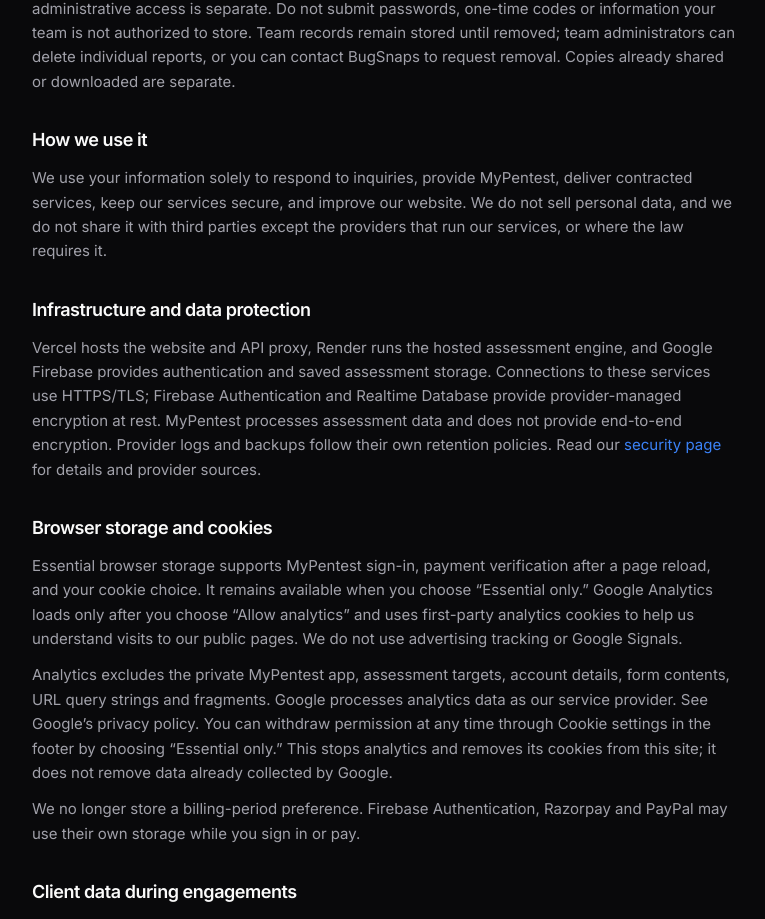
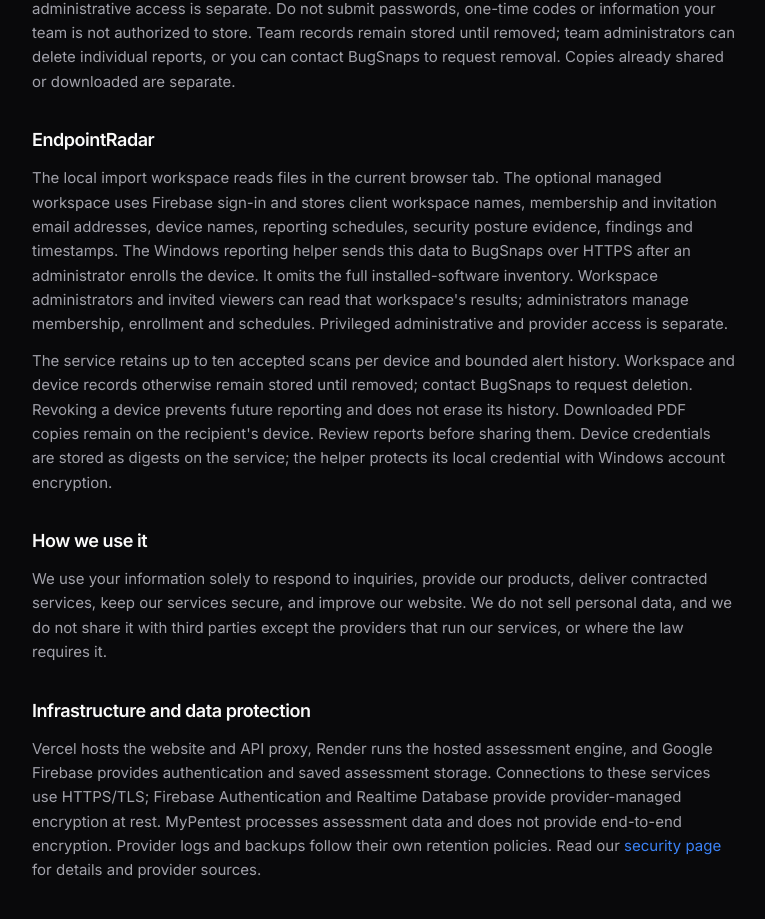
Before and after one commit to 4ryanwaliaa/BugSnaps, a Next.js app: page /privacy in a window 1280 px wide. Shown: the part 1799-2718 px from the top of the page, without its empty margins (256-1021 px from the left). Built offline with nearby package versions, Linux system fonts and the light colour scheme; no server answers.

Commit message:
Prepare managed deployment and preserve existing site updates

```diff
--- a/app/endpointradar/managed/page.tsx
+++ b/app/endpointradar/managed/page.tsx
@@ -2,4 +2,8 @@ import type { Metadata } from "next";
 import ManagedWorkspace from "./workspace";
 
 export const metadata: Metadata = { title: "EndpointRadar managed workspace", robots: { index: false, follow: false } };
-export default function Page() { return <ManagedWorkspace />; }
+export default function Page() {
+  const configured = process.env.ENDPOINTRADAR_DATABASE_LOCKED === "true" || (process.env.NODE_ENV !== "production" && process.env.ENDPOINTRADAR_ALLOW_EMULATOR === "true");
+  if (!configured) return <main className="mx-auto min-h-screen max-w-2xl px-6 py-24"><h1 className="text-3xl font-semibold">Managed workspace setup is pending</h1><p className="mt-5 text-muted">The service needs its server configuration before device enrollment and client access can be enabled.</p><a href="/endpointradar/app" className="mt-6 inline-flex text-blue-400 underline">Open the local scan workspace</a></main>;
+  return <ManagedWorkspace />;
+}
--- a/app/privacy/page.tsx
+++ b/app/privacy/page.tsx
@@ -85,9 +85,28 @@ export default function PrivacyPage() {
         </p>
       </section>
       <section>
+        <h2>EndpointRadar</h2>
+        <p className="mt-3">
+          The local import workspace reads files in the current browser tab. The optional managed workspace
+          uses Firebase sign-in and stores client workspace names, membership and invitation email addresses,
+          device names, reporting schedules, security posture evidence, findings and timestamps. The Windows
+          reporting helper sends this data to BugSnaps over HTTPS after an administrator enrolls the device.
+          It omits the full installed-software inventory. Workspace administrators and invited viewers can read
+          that workspace&apos;s results; administrators manage membership, enrollment and schedules. Privileged
+          administrative and provider access is separate.
+        </p>
+        <p className="mt-3">
+          The service retains up to ten accepted scans per device and bounded alert history. Workspace and
+          device records otherwise remain stored until removed; contact BugSnaps to request deletion.
+          Revoking a device prevents future reporting and does not erase its history. Downloaded PDF copies
+          remain on the recipient&apos;s device. Review reports before sharing them. Device credentials are stored
+          as digests on the service; the helper protects its local credential with Windows account encryption.
+        </p>
+      </section>
+      <section>
         <h2>How we use it</h2>
         <p className="mt-3">
-          We use your information solely to respond to inquiries, provide MyPentest, deliver contracted services,
+          We use your information solely to respond to inquiries, provide our products, deliver contracted services,
           keep our services secure, and improve our website. We do not sell personal data, and we do not share it
           with third parties except the providers that run our services, or where the law requires it.
         </p>
--- a/scripts/check-seo.cjs
+++ b/scripts/check-seo.cjs
@@ -120,7 +120,7 @@ async function audit(route) {
       if (url.origin !== SITE_URL) continue;
       const target = url.pathname.replace(/\/$/, "") || "/";
       if (expected.has(target === "/" ? SITE_URL : SITE_URL + target)) { linked.add(target); targets.add(target); }
-      else if (target !== "/endpointradar/app" && target !== "/phishing-detector/team" && !/^\/mypentest\/(app|api)(\/|$)/.test(target) && !/\.[a-z0-9]+$/i.test(target)) fail(route, `Unlisted internal page link: ${target}`);
+      else if (target !== "/endpointradar/app" && target !== "/endpointradar/managed" && target !== "/phishing-detector/team" && !/^\/mypentest\/(app|api)(\/|$)/.test(target) && !/\.[a-z0-9]+$/i.test(target)) fail(route, `Unlisted internal page link: ${target}`);
     }
     pages.push({ path: route, status: response.status, title, canonical, schemaTypes: schema.map((d) => d["@type"]) });
   } catch (e) { fail(route, e.message); }
```
Also changed, not shown: app/endpointradar/managed/workspace.tsx (+1 -1 lines), vercel.json (added), 1 other file (tests, documents, lock files or other folders).
